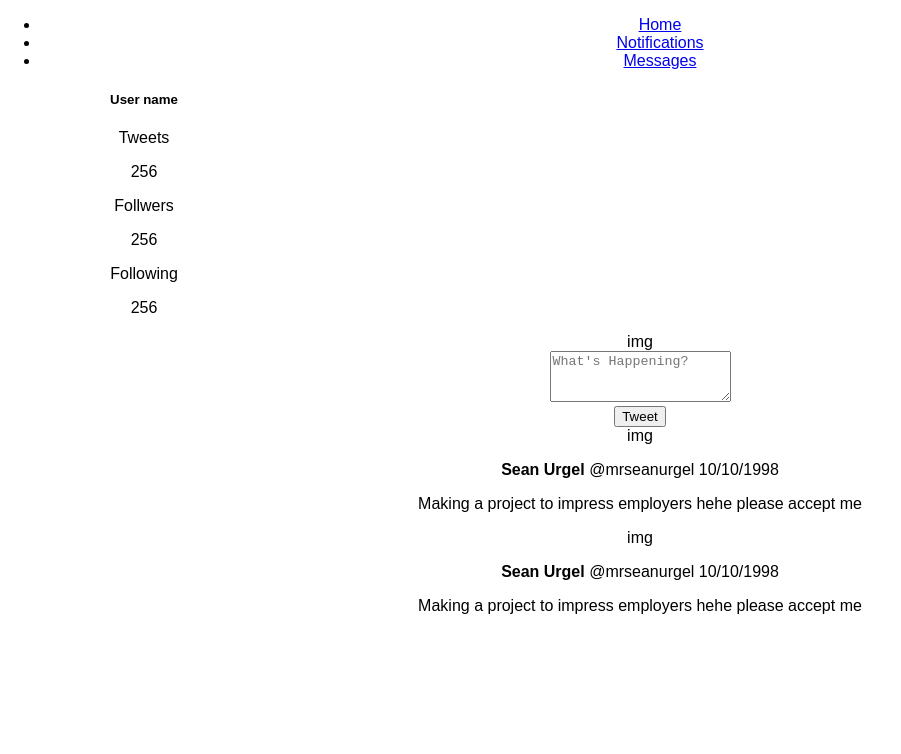
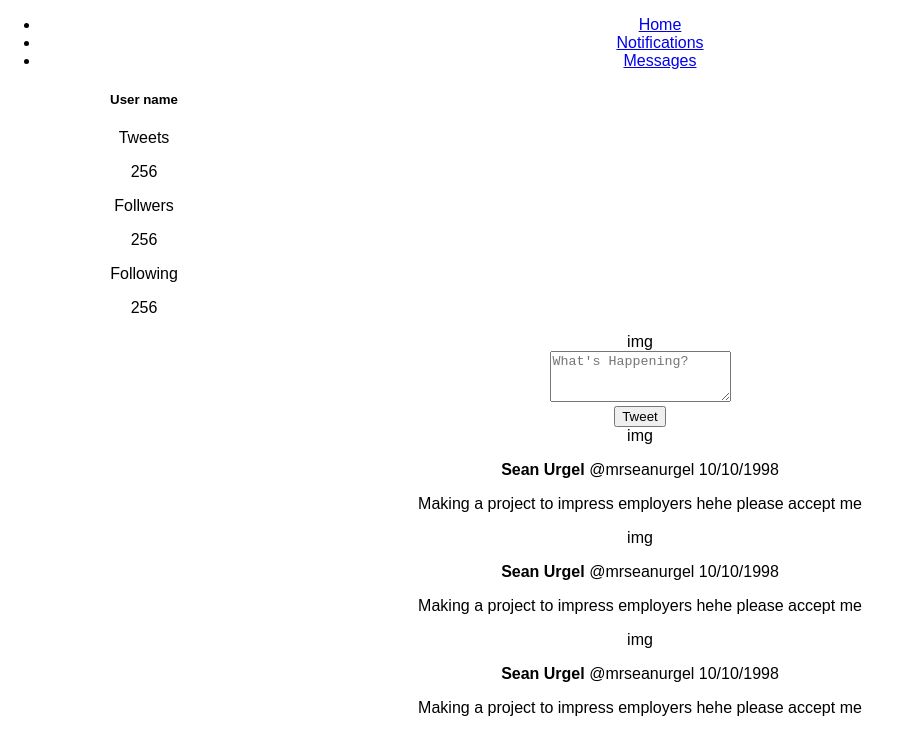
Before and after one commit to SeanningTatum/twitter-clone, a React (Create React App) app: page /home in a window 1280 px wide. Shown: the top 754 px of the page, without its empty margins (0-901 px from the left). Built offline with nearby package versions, Linux system fonts and the light colour scheme; the HTML template or start-up script is replaced by a standard one.

Commit message:
successfully added redux

```diff
--- a/src/containers/Home/Home.js
+++ b/src/containers/Home/Home.js
@@ -2,11 +2,10 @@ import React, { Component } from 'react';
 import ProfileCard from 'components/Home/ProfileCard/ProfileCard';
 import TweetFeed from 'components/Shared/TweetFeed/TweetFeed';
 
+import { connect } from 'react-redux';
+import * as tweetActions from 'store/actions/tweets';
+
 export class Home extends Component {
-  state = {
-    tweets: [1,2],
-    addTweetInput: true
-  }
 
   render() {
     return (
@@ -17,8 +16,8 @@ export class Home extends Component {
           </div>
           <div className="col-md-6">
             <TweetFeed
-              hasTweetInput={this.state.addTweetInput}
-              tweets={this.state.tweets}/>
+              hasTweetInput={this.props.addTweetInput}
+              tweets={this.props.tweets}/>
           </div>
         </div>
       </div>
@@ -26,4 +25,13 @@ export class Home extends Component {
   }
 }
 
-export default Home;
+const mapStateToProps = state => ({
+  tweets: state.tweets,
+  addTweetInput: state.addTweetInput
+})
+
+const mapDispatchToProps = dispatch => ({
+  onFetchTweets: () => dispatch(tweetActions.fetchTweets())
+})
+
+export default connect(mapStateToProps, mapDispatchToProps)(Home);
--- a/src/store/reducers/tweets.js
+++ b/src/store/reducers/tweets.js
@@ -1,10 +1,11 @@
 const initState = {
-   tweets: [1]
+   tweets: [1, 2, 3],
+   addTweetInput: true
 }
 
 const reducer = (state = initState, action) => {
    switch (action.type) {
-      case "FETCH_TWEETS": return {...state, tweets: state.tweets}
+      case "FETCH_TWEETS": return {...state, tweets: [state.tweets]}
       default: return state;
    }
 }
```
